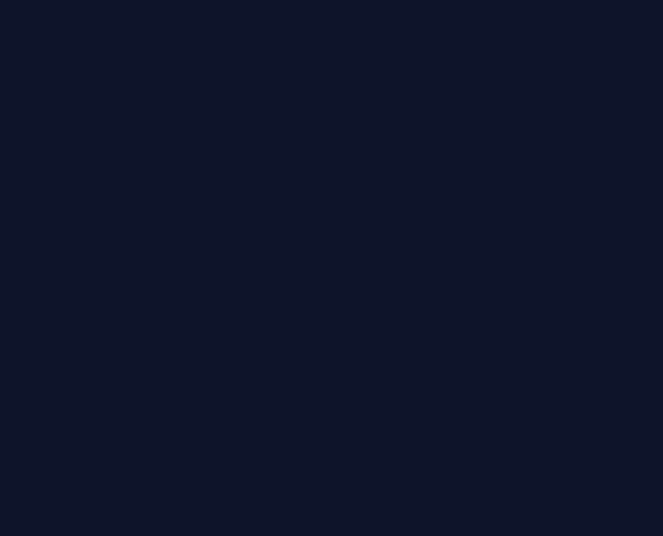
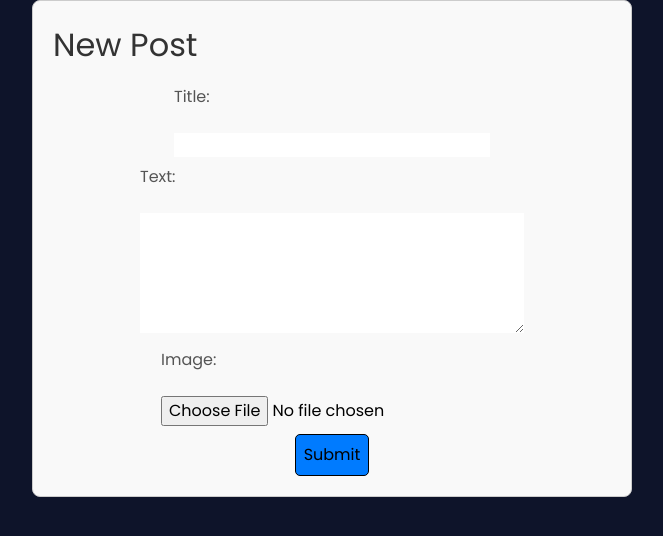
Before and after one commit to kalviumcommunity/S51_OpsDen, a React (Vite) app in the folder Client/: page /post in a window 1280 px wide. Before the commit this address had no page. Shown: the top 536 px of the page, without its empty margins (308-971 px from the left). Built offline with nearby package versions, Linux system fonts and the light colour scheme.

Commit message:
did post form

```diff
--- a/Client/src/App.jsx
+++ b/Client/src/App.jsx
@@ -4,6 +4,7 @@ import Home from './Components/Home'
 import SignInSignUpForm from './Components/Signup'
 import './App.css'
 import Guide from './Components/Guide'
+import Post from './Components/Post'
 
 
 function App() {
@@ -15,6 +16,7 @@ function App() {
           <Route path='/frontPage' element={<Main/>}></Route>
           <Route path='/signup' element={<SignInSignUpForm/>}></Route>
           <Route path='/guide' element={<Guide/>}></Route>
+          <Route path='/post' element={<Post/>}></Route>
         </Routes>
       </BrowserRouter>
     </>
--- /dev/null
+++ b/Client/src/Components/Post.css
@@ -0,0 +1,45 @@
+.post-container {
+    max-width: 600px;
+    margin: 0 auto;
+    padding: 20px;
+    border: 1px solid #ccc;
+    border-radius: 8px;
+    background-color: #f9f9f9;
+  }
+
+  .heading {
+    margin-bottom: 2vh;
+    font-size: 2em;
+    color: #333;
+  }
+
+  .input {
+    margin-bottom: 1vh;
+  }
+
+  .input label {
+    display: block;
+    margin-bottom: 3vh;
+    font-size: 1em;
+    color: #555;
+  }
+
+  #text {
+    height: 15vh;
+    width: 30vw;
+  }
+
+  .button {
+    padding: 1vh;
+    font-size: 1em;
+    color: black;
+    background-color: #007bff;
+    border: 0.1rem solid black;
+    border-radius: 5px;
+    cursor: pointer;
+  }
+
+  .button:hover {
+    background-color: blue;
+    color: white;
+  }
--- /dev/null
+++ b/Client/src/Components/Post.jsx
@@ -0,0 +1,49 @@
+import React, { useState } from 'react';
+import './Post.css';
+
+export default function Post() {
+  const [title, setTitle] = useState('');
+  const [text, setText] = useState('');
+  const [image, setImage] = useState(null);
+
+  const handleTitleChange = (event) => {
+    setTitle(event.target.value);
+  };
+
+  const handleTextChange = (event) => {
+    setText(event.target.value);
+  };
+
+  const handleImageChange = (event) => {
+    const file = event.target.files[0];
+    setImage(file);
+  };
+
+  const handleSubmit = (event) => {
+    event.preventDefault();
+    setTitle('');
+    setText('');
+    setImage(null);
+  };
+
+  return (
+    <div className="post-container">
+      <h2 className="heading">New Post</h2>
+      <form onSubmit={handleSubmit}>
+        <div className="input">
+          <label htmlFor="title">Title:</label>
+          <input type="text" id="title" value={title} onChange={handleTitleChange} />
+        </div>
+        <div className="input">
+          <label htmlFor="text">Text:</label>
+          <textarea id="text" value={text} onChange={handleTextChange}></textarea>
+        </div>
+        <div className="input">
+          <label htmlFor="image">Image:</label>
+          <input type="file" id="image" accept="image/*" onChange={handleImageChange} />
+        </div>
+        <button  className='button' type="submit">Submit</button>
+      </form>
+    </div>
+  );
+}
```
